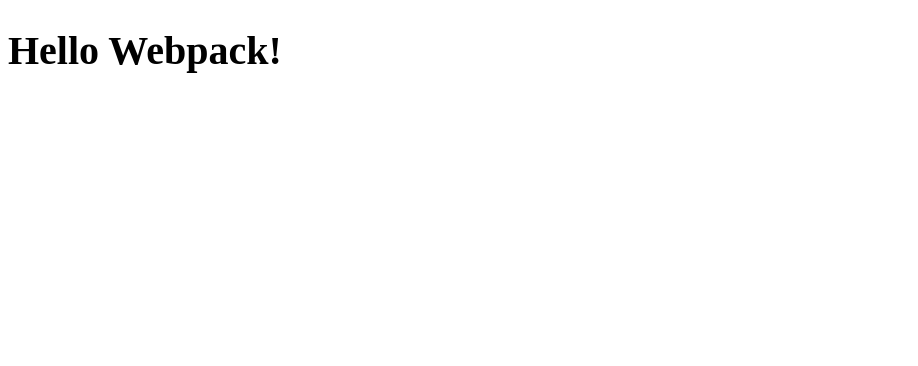
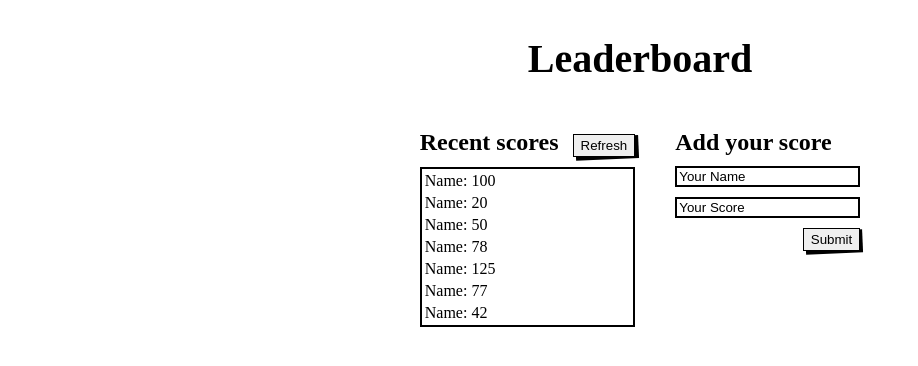
Before and after one commit to Ghiftee/Leaderboard, a website built with webpack: page dist/index.html in a window 1280 px wide. Shown: the whole page, without its empty margins (0-918 px from the left). Built offline with nearby package versions, Linux system fonts and the light colour scheme.

Commit message:
Update dist folder

```diff
--- a/dist/index.html
+++ b/dist/index.html
@@ -4,9 +4,40 @@
     <meta charset="UTF-8">
     <meta http-equiv="X-UA-Compatible" content="IE=edge">
     <meta name="viewport" content="width=device-width, initial-scale=1.0">
-    <title>Webpack exercise</title>
+    <title>Leaderboard</title>
 <script defer src="main.js"></script></head>
 <body>
-    <h1>Hello Webpack!</h1>
+    <main class="d-flex flex-col align-center">
+        <h1>Leaderboard</h1>
+        <section class="d-flex justify-center w-100">
+            <div class="p-20">
+                <div>
+                    <h2 class="d-inline me-10">Recent scores</h2>
+                    <button class="btn d-inline pos-rel btn-shadow">Refresh</button>
+                </div>
+                <table class="d-block mt-10 border">
+                    <tbody>
+                        <tr><td>Name: 100</td></tr>
+                        <tr><td>Name: 20</td></tr>
+                        <tr><td>Name: 50</td></tr>
+                        <tr><td>Name: 78</td></tr>
+                        <tr><td>Name: 125</td></tr>
+                        <tr><td>Name: 77</td></tr>
+                        <tr><td>Name: 42</td></tr>
+                    </tbody>
+                </table>
+            </div>
+            <div class="p-20">
+                <h2 class="d-inline">Add your score</h2>
+                <form>
+                    <input class="mt-10 border" placeholder="Your Name"/>
+                    <br />
+                    <input class="mt-10 border" placeholder="Your Score"/>
+                    <br />
+                    <button class="btn mt-10 float-right pos-rel btn-shadow">Submit</button>
+                </form>
+            </div>
+        </section>
+    </main>
 </body>
 </html>
```
Also changed, not shown: dist/main.js (+5 -46 lines).
